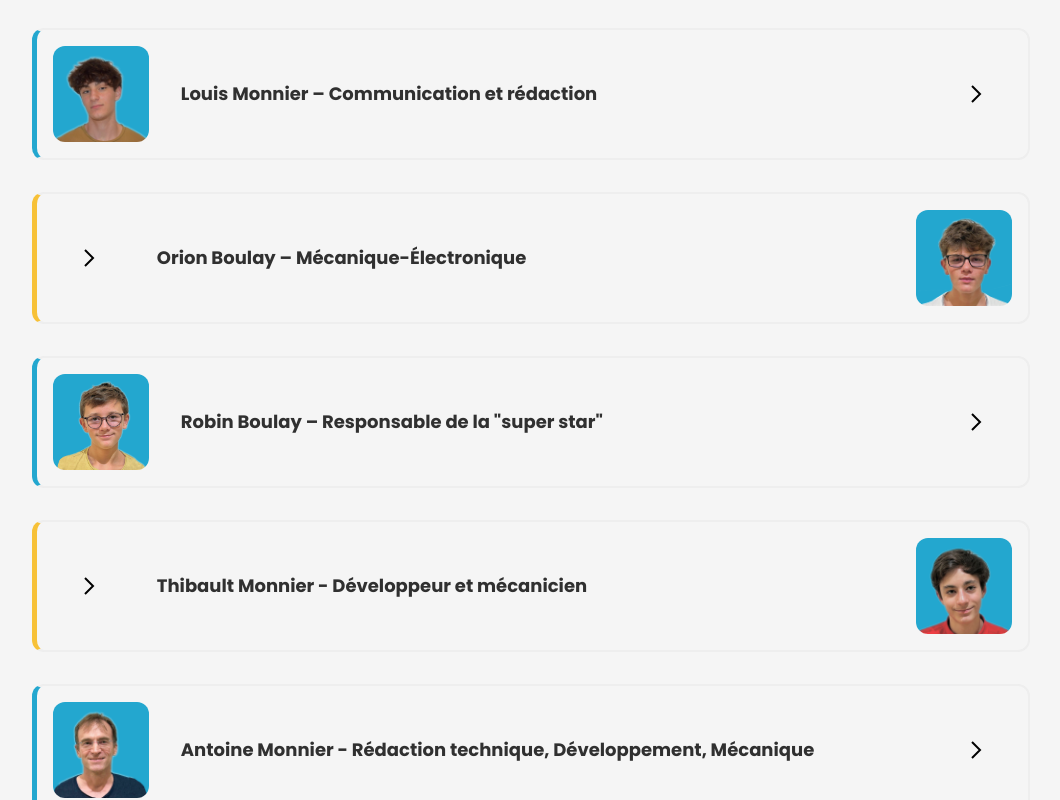
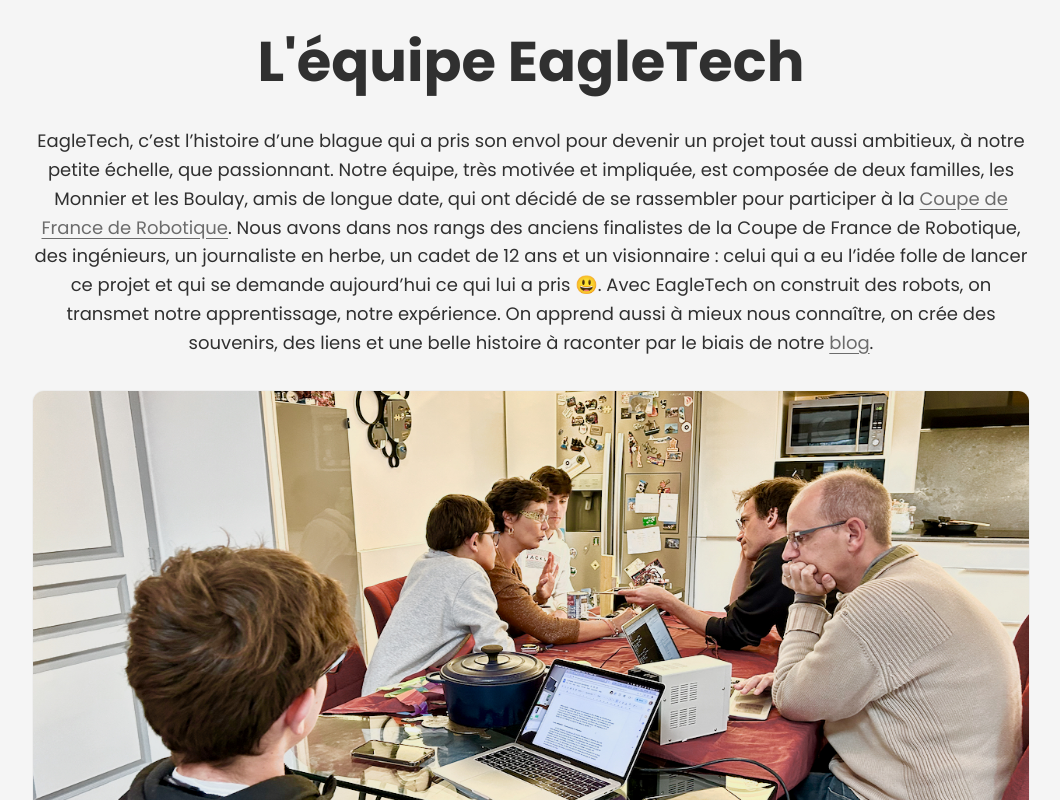
Before and after one commit to Eagletech-robotic/website, a React (Vite) app: page /about in a window 1280 px wide. Shown: the part 100-900 px from the top of the page, without its empty margins (109-1169 px from the left). Built offline with nearby package versions, Linux system fonts and the light colour scheme.

Commit message:
Add team presentation to about page

```diff
--- a/src/components/MemberPresentation/styles.ts
+++ b/src/components/MemberPresentation/styles.ts
@@ -48,9 +48,8 @@ export const DescriptionWrapper = styled.div<{ $height: number }>`
 export const StyledMemberPresentation = styled.div<{ $isOpen: boolean }>`
     display: flex;
     flex-direction: column;
-    margin-bottom: 2rem;
+    margin-bottom: 1rem;
     gap: ${(props) => (props.$isOpen ? '1rem' : 0)};
-    width: 100%;
     padding: 1rem;
     border: 2px solid ${colors.border};
     border-left: 5px solid ${colors.primary};
@@ -67,8 +66,7 @@ export const StyledMemberPresentation = styled.div<{ $isOpen: boolean }>`
     }
 
     @media (min-width: ${breakpoints.tablet}) {
-        width: 80%;
-        margin: 0 auto 2rem auto;
+        margin-bottom: 2rem;
     }
 `
 
--- a/src/pages/About/index.tsx
+++ b/src/pages/About/index.tsx
@@ -10,7 +10,17 @@ import photoRobin from '/images/portraits/Robin.png'
 import photoThibault from '/images/portraits/Thibault.png'
 import MemberPresentation from 'src/components/MemberPresentation'
 import React from 'react'
-import { StyledAbout } from './styles'
+import {
+    Banner,
+    MembersList,
+    MembersPresentation,
+    Presentation,
+    StyledAbout,
+    StyledLink,
+    TeamPresentation,
+    Title,
+} from './styles'
+import banner from '/public/images/about-banner.jpeg'
 
 export default function About() {
     const [openMember, setOpenMember] = React.useState<number | undefined>()
@@ -26,6 +36,32 @@ export default function About() {
     return (
         <PageStructure>
             <StyledAbout>
+                <TeamPresentation>
+                    <Title>L'équipe EagleTech</Title>
+                    <Presentation>
+                        EagleTech, c’est l’histoire d’une blague qui a pris son envol pour devenir
+                        un projet tout aussi ambitieux, à notre petite échelle, que passionnant.
+                        Notre équipe, très motivée et impliquée, est composée de deux familles, les
+                        Monnier et les Boulay, amis de longue date, qui ont décidé de se rassembler
+                        pour participer à la{' '}
+                        <StyledLink to="https://coupederobotique.fr">
+                            Coupe de France de Robotique
+                        </StyledLink>
+                        . Nous avons dans nos rangs des anciens finalistes de la Coupe de France de
+                        Robotique, des ingénieurs, un journaliste en herbe, un cadet de 12 ans et un
+                        visionnaire : celui qui a eu l’idée folle de lancer ce projet et qui se
+                        demande aujourd’hui ce qui lui a pris 😃. Avec EagleTech on construit des
+                        robots, on transmet notre apprentissage, notre expérience. On apprend aussi
+                        à mieux nous connaître, on crée des souvenirs, des liens et une belle
+                        histoire à raconter par le biais de notre{' '}
+                        <StyledLink to="/blog">blog</StyledLink>.
+                    </Presentation>
+                    <Banner src={banner} alt="Banner" />
+                </TeamPresentation>
+
+                <MembersPresentation>
+                    <Title>Les membres de l'équipe</Title>
+                    <MembersList>
                         {MemberPresentations.map((member, index) => (
                             <MemberPresentation
                                 onClick={() => handleOpenMember(index)}
@@ -36,6 +72,8 @@ export default function About() {
                                 isOpen={openMember === index}
                             />
                         ))}
+                    </MembersList>
+                </MembersPresentation>
             </StyledAbout>
         </PageStructure>
     )
--- a/src/pages/About/styles.ts
+++ b/src/pages/About/styles.ts
@@ -1,6 +1,74 @@
+import { Link } from 'react-router-dom'
+import { borderRadius, breakpoints, colors, fontSizes, lineHeights, mixin } from 'src/styles/commonStyles'
 import styled from 'styled-components'
 
 export const StyledAbout = styled.div`
-    max-width: 100rem;
+    max-width: 80rem;
+    display: flex;
+    flex-direction: column;
+    gap: 4rem;
     margin: auto;
+
+    @media (min-width: ${breakpoints.tablet}) {
+        width: 90%;
+        gap: 4rem;
+    }
+
+    @media (min-width: ${breakpoints.desktop}) {
+        width: 80%;
+        gap: 5rem;
+    }
 `
+
+export const TeamPresentation = styled.div`
+    display: flex;
+    flex-direction: column;
+    gap: 1.5rem;
+
+    @media (min-width: ${breakpoints.tablet}) {
+        gap: 2rem;
+    }
+`
+
+export const Title = styled.h1`
+    font-size: ${fontSizes.mobile.title};
+    font-weight: bold;
+    text-align: center;
+    line-height: ${lineHeights.titleLineHeight};
+
+    @media (min-width: ${breakpoints.tablet}) {
+        font-size: ${fontSizes.desktop.title};
+    }
+`
+
+export const Presentation = styled.p`
+    font-size: ${fontSizes.mobile.content};
+    text-align: center;
+
+    @media (min-width: ${breakpoints.tablet}) {
+        font-size: ${fontSizes.desktop.content};
+    }
+`
+
+export const StyledLink = styled(Link)`
+    ${mixin.linkStyle}
+`
+
+export const Banner = styled.img`
+    width: 100%;
+    height: auto;
+    border-radius: ${borderRadius};
+    border: 1px solid ${colors.border};
+`
+
+export const MembersPresentation = styled.div`
+    display: flex;
+    flex-direction: column;
+    gap: 1.5rem;
+
+    @media (min-width: ${breakpoints.tablet}) {
+        gap: 2rem;
+    }
+`
+
+export const MembersList = styled.div``
```
Also changed, not shown: public/images/about-banner.jpeg (added). Lines whose indentation alone changed are shown as unchanged.
